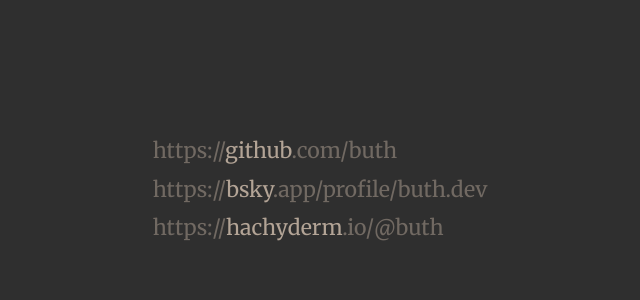
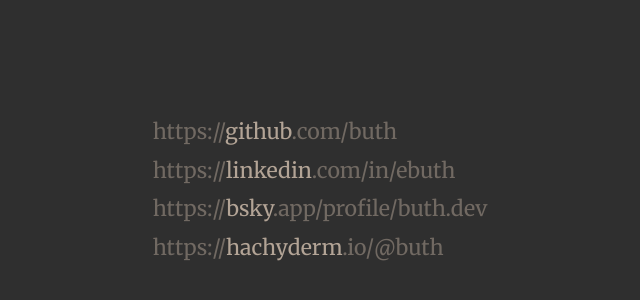
Before and after one commit to buth/buth.dev, a plain HTML site: page docs/index.html in a window 1280 px wide. Shown: the part 210-510 px from the top of the page, without its empty margins (320-960 px from the left). Drawn offline with Linux system fonts and the light colour scheme.

Commit message:
Add linkedin

```diff
--- a/docs/index.html
+++ b/docs/index.html
@@ -8,7 +8,7 @@
     <title>E Buth</title>
     <link rel="preconnect" href="https://fonts.googleapis.com">
     <link rel="preconnect" href="https://fonts.gstatic.com" crossorigin>
-    <link href="https://fonts.googleapis.com/css2?family=Merriweather&display=block&text=:.@/abcdefghiklmoprstuvy" rel="stylesheet">
+    <link href="https://fonts.googleapis.com/css2?family=Merriweather&display=block&text=:.@/abcdefghiklmnoprstuvy" rel="stylesheet">
     <style>
         body {
             background-color: rgb(47, 47, 47);
@@ -64,6 +64,10 @@
         #hachyderm:after {
             content: ".io/@buth";
         }
+
+        #linkedin:after {
+            content: ".com/in/ebuth";
+        }
     </style>
 </head>
 
@@ -71,6 +75,7 @@
     <nav id="message">
         <ul id="about">
             <li><a id="github" href="https://github.com/buth">github</a></li>
+            <li><a id="linkedin" href="https://www.linkedin.com/in/ebuth/">linkedin</a></li>
             <li><a id="bsky" href="https://bsky.app/profile/buth.dev">bsky</a></li>
             <li><a id="hachyderm" href="https://hachyderm.io/@buth">hachyderm</a></li>
         </ul>
```
